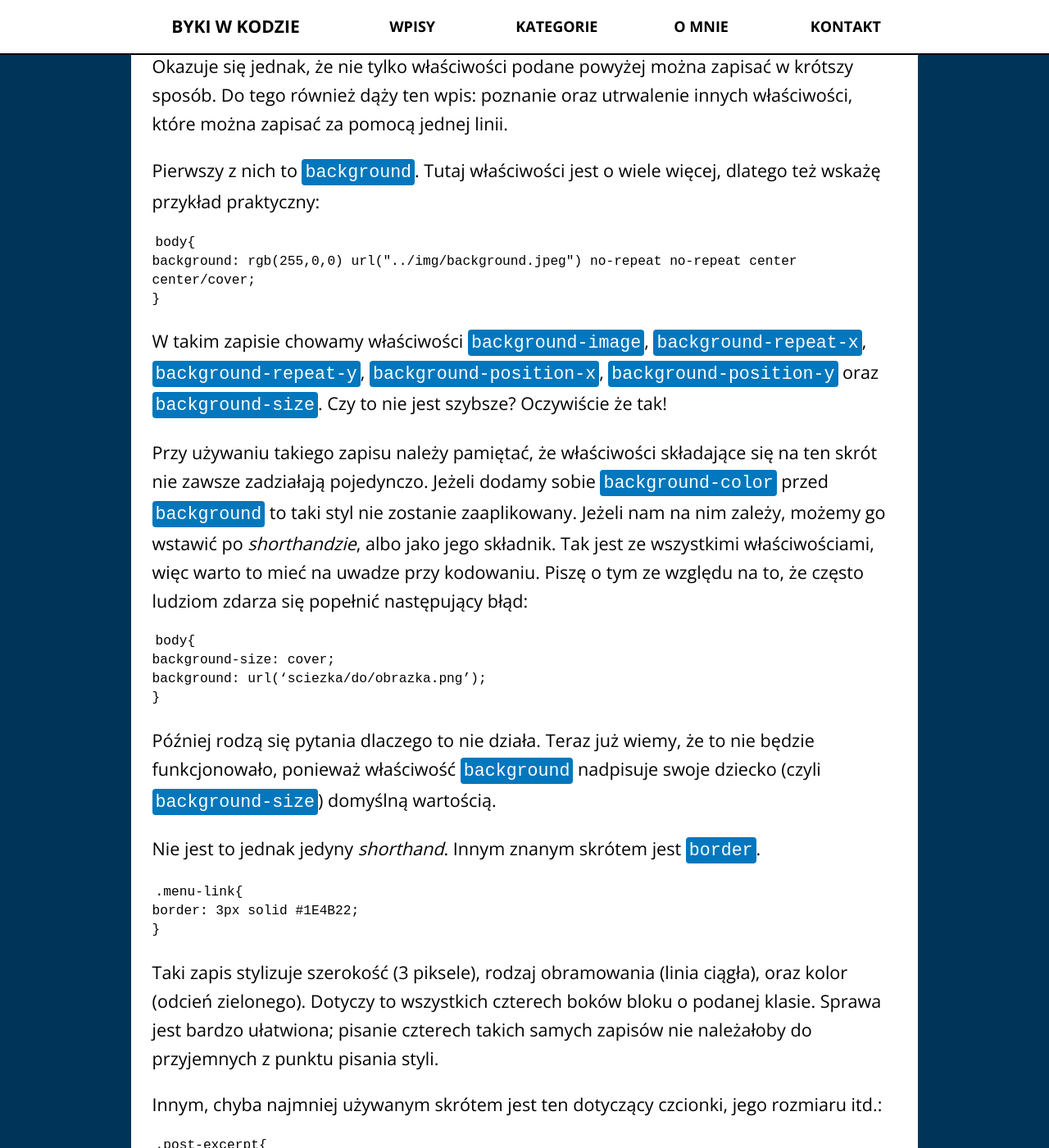
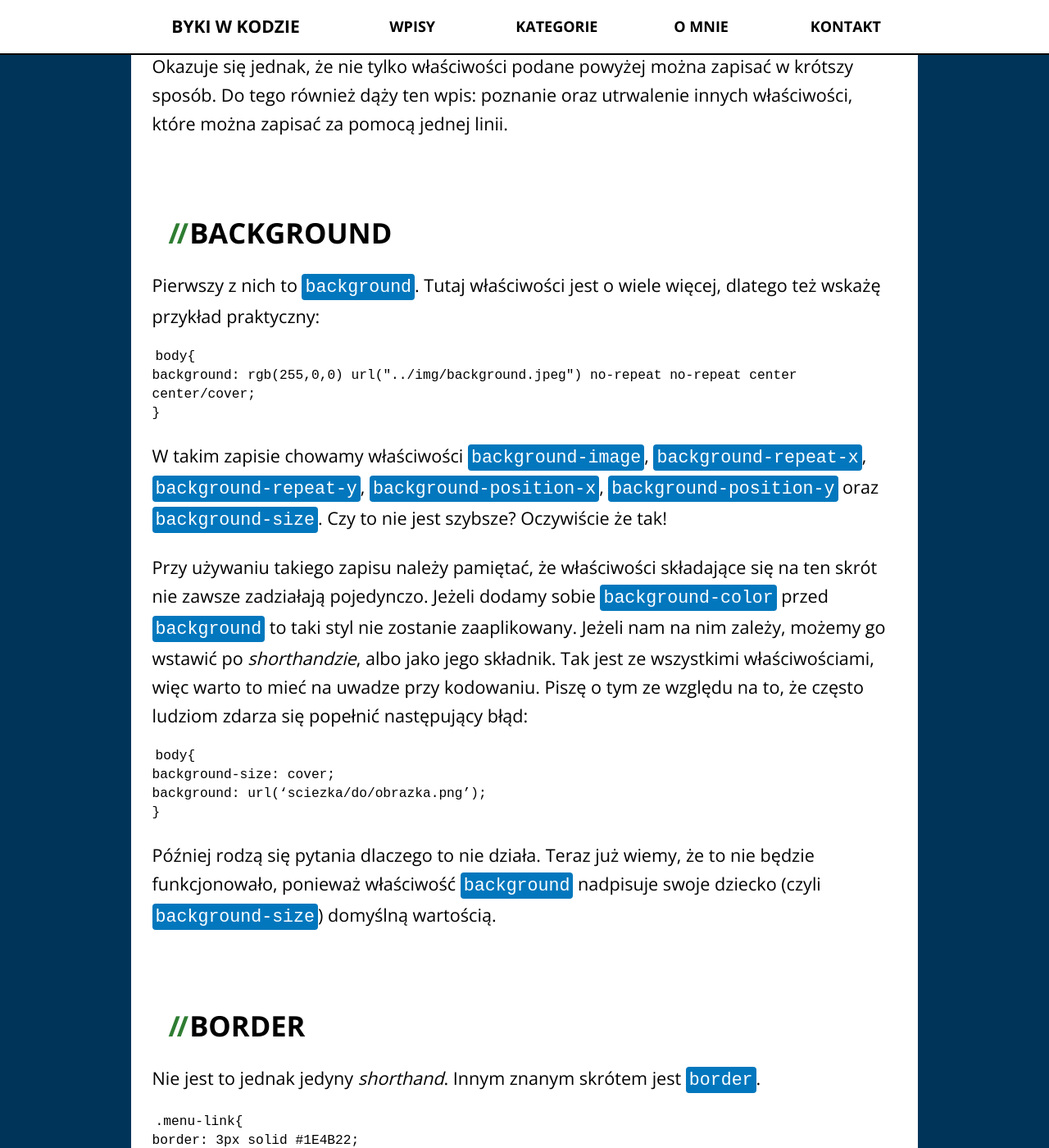
Before and after one commit to radek024/blog, a Jekyll site: the page built from _posts/2017-06-30-css-shorthands.md, in a window 1280 px wide and 1400 px high, scrolled down 1651 px. Shown: the whole window at 82% size. Built offline with Jekyll 4.4.1, drawn with Linux system fonts in a browser that asks for light colours; comment, search, counter and statistics services are not loaded; some of the changed text lies outside the part shown.

Commit message:
Update 2017-06-30-css-shorthands.md

````diff
--- a/_posts/2017-06-30-css-shorthands.md
+++ b/_posts/2017-06-30-css-shorthands.md
@@ -29,6 +29,8 @@ To nic innego jak *shorthandy*. W `margin` stosujemy identyczne wartości dla g
 
 Okazuje się jednak, że nie tylko właściwości podane powyżej można zapisać w krótszy sposób. Do tego również dąży ten wpis: poznanie oraz utrwalenie innych właściwości, które można zapisać za pomocą jednej linii.
 
+### Background
+
 Pierwszy z nich to `background`. Tutaj właściwości jest o wiele więcej, dlatego też wskażę przykład praktyczny:
 
 ```css
@@ -50,6 +52,8 @@ background: url(‘sciezka/do/obrazka.png’);
 
 Później rodzą się pytania dlaczego to nie działa. Teraz już wiemy, że to nie będzie funkcjonowało, ponieważ właściwość `background` nadpisuje swoje dziecko (czyli `background-size`) domyślną wartością.
 
+### Border
+
 Nie jest to jednak jedyny *shorthand*. Innym znanym skrótem jest `border`.
 
 ```css
@@ -60,6 +64,8 @@ border: 3px solid #1E4B22;
 
 Taki zapis stylizuje szerokość (3 piksele), rodzaj obramowania (linia ciągła), oraz kolor (odcień zielonego). Dotyczy to wszystkich czterech boków bloku o podanej klasie. Sprawa jest bardzo ułatwiona; pisanie czterech takich samych zapisów nie należałoby do przyjemnych z punktu pisania styli.
 
+### Font
+
 Innym, chyba najmniej używanym skrótem jest ten dotyczący czcionki, jego rozmiaru itd.:
 
 ```css
````
Also changed, not shown: other parts of _posts/2017-06-30-css-shorthands.md (+4 -0 lines).
